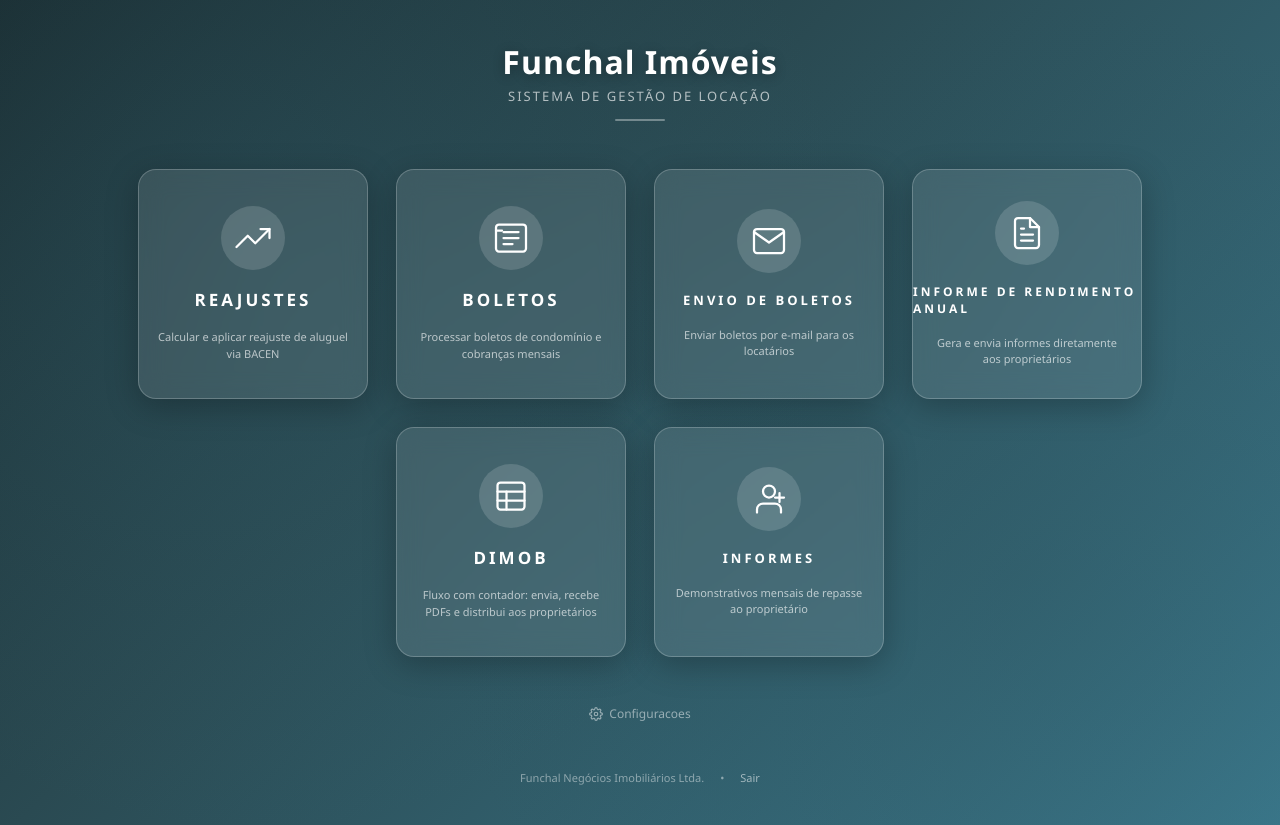
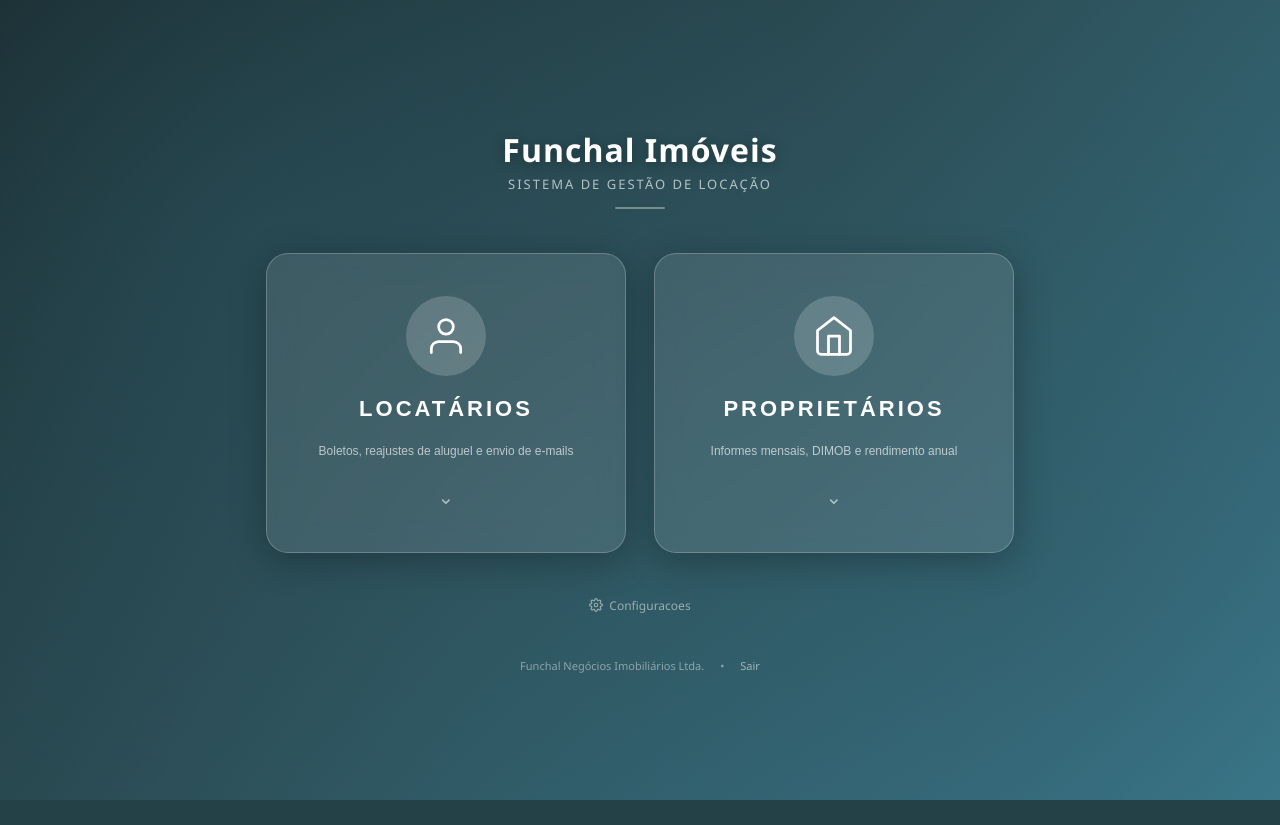
Before and after one commit to vithorafailde/sistema-boletos, a Flask app: page / in a window 1280 px wide. After the commit the page ends 800 px from the top, so only its background shows below. Run offline with Flask 3, Linux system fonts and the light colour scheme; the visitor is signed in with stand-in values (Sample User, id 1).

Commit message:
Redesenha home: dois paineis Locatarios / Proprietarios com sub-cards
Co-Authored-By: Claude Sonnet 4.6 <noreply@anthropic.com>

```diff
--- a/templates/home.html
+++ b/templates/home.html
@@ -17,8 +17,6 @@ body {
   position: relative;
   overflow: hidden;
 }
-
-/* Padrão geométrico de fundo */
 body::before {
   content: '';
   position: absolute;
@@ -35,41 +33,123 @@ body::before {
   display: flex;
   flex-direction: column;
   align-items: center;
-  gap: 48px;
+  gap: 44px;
   padding: 40px 20px;
   width: 100%;
 }
 
-/* Logo / cabeçalho */
-.brand {
-  text-align: center;
-  color: #fff;
-}
+/* Marca */
+.brand { text-align: center; color: #fff; }
 .brand-name {
-  font-size: 32px;
-  font-weight: 700;
+  font-size: 32px; font-weight: 700;
   letter-spacing: 1px;
   text-shadow: 0 2px 12px rgba(0,0,0,0.3);
 }
 .brand-sub {
+  font-size: 13px; color: rgba(255,255,255,0.65);
+  margin-top: 4px; letter-spacing: 2px; text-transform: uppercase;
+}
+.brand-divider {
+  width: 50px; height: 2px;
+  background: rgba(255,255,255,0.35);
+  margin: 14px auto 0; border-radius: 2px;
+}
+
+/* ── Painéis de grupo ── */
+.grupos-wrap {
+  display: flex;
+  gap: 28px;
+  justify-content: center;
+  flex-wrap: wrap;
+  width: 100%;
+  max-width: 760px;
+}
+
+.grupo-panel {
+  flex: 1;
+  min-width: 280px;
+  max-width: 360px;
+  height: 300px;
+  display: flex;
+  flex-direction: column;
+  align-items: center;
+  justify-content: center;
+  gap: 20px;
+  background: rgba(255,255,255,0.10);
+  backdrop-filter: blur(14px);
+  -webkit-backdrop-filter: blur(14px);
+  border: 1px solid rgba(255,255,255,0.22);
+  border-radius: 22px;
+  color: #fff;
+  cursor: pointer;
+  transition: all 0.24s ease;
+  box-shadow: 0 8px 36px rgba(0,0,0,0.28);
+  text-align: center;
+  padding: 32px 24px;
+}
+.grupo-panel:hover {
+  background: rgba(255,255,255,0.20);
+  transform: translateY(-7px);
+  box-shadow: 0 18px 52px rgba(0,0,0,0.38);
+  border-color: rgba(255,255,255,0.45);
+}
+.grupo-panel:active { transform: translateY(-2px); }
+
+.grupo-icon {
+  width: 80px; height: 80px;
+  border-radius: 50%;
+  background: rgba(255,255,255,0.18);
+  display: flex; align-items: center; justify-content: center;
+}
+.grupo-icon svg {
+  width: 44px; height: 44px;
+  stroke: #fff; stroke-width: 1.5;
+  fill: none; stroke-linecap: round; stroke-linejoin: round;
+}
+.grupo-label {
+  font-size: 22px; font-weight: 700;
+  letter-spacing: 3px; text-transform: uppercase;
+}
+.grupo-desc {
+  font-size: 12px; color: rgba(255,255,255,0.65);
+  line-height: 1.6;
+}
+.grupo-seta {
+  font-size: 20px; opacity: 0.55; margin-top: 4px;
+}
+
+/* ── Sub-cards view ── */
+.cards-view { display: none; flex-direction: column; align-items: center; gap: 32px; width: 100%; }
+.cards-view.ativo { display: flex; }
+
+.btn-voltar {
+  background: rgba(255,255,255,0.12);
+  border: 1px solid rgba(255,255,255,0.28);
+  color: rgba(255,255,255,0.85);
+  border-radius: 10px;
+  padding: 8px 22px;
   font-size: 13px;
-  color: rgba(255,255,255,0.65);
-  margin-top: 4px;
-  letter-spacing: 2px;
+  cursor: pointer;
+  transition: all 0.18s;
+  letter-spacing: 0.5px;
+  align-self: flex-start;
+  margin-left: 4px;
+}
+.btn-voltar:hover {
+  background: rgba(255,255,255,0.22);
+  color: #fff;
+}
+
+.grupo-titulo {
+  color: rgba(255,255,255,0.55);
+  font-size: 12px;
+  letter-spacing: 3px;
   text-transform: uppercase;
 }
-.brand-divider {
-  width: 50px;
-  height: 2px;
-  background: rgba(255,255,255,0.35);
-  margin: 14px auto 0;
-  border-radius: 2px;
-}
 
-/* Cards */
 .cards {
   display: flex;
-  gap: 28px;
+  gap: 26px;
   flex-wrap: wrap;
   justify-content: center;
 }
@@ -79,9 +159,9 @@ body::before {
   flex-direction: column;
   align-items: center;
   justify-content: center;
-  gap: 18px;
-  width: 230px;
-  height: 230px;
+  gap: 16px;
+  width: 220px;
+  height: 220px;
   background: rgba(255,255,255,0.10);
   backdrop-filter: blur(12px);
   -webkit-backdrop-filter: blur(12px);
@@ -99,61 +179,39 @@ body::before {
   box-shadow: 0 16px 48px rgba(0,0,0,0.35);
   border-color: rgba(255,255,255,0.45);
 }
-.card:active {
-  transform: translateY(-2px);
-}
+.card:active { transform: translateY(-2px); }
 
 .card-icon {
-  width: 64px;
-  height: 64px;
-  display: flex;
-  align-items: center;
-  justify-content: center;
+  width: 60px; height: 60px;
+  display: flex; align-items: center; justify-content: center;
   background: rgba(255,255,255,0.15);
-  border-radius: 50%;
-  padding: 14px;
+  border-radius: 50%; padding: 13px;
 }
 .card-icon svg {
-  width: 36px;
-  height: 36px;
-  stroke: #fff;
-  stroke-width: 1.5;
-  fill: none;
-  stroke-linecap: round;
-  stroke-linejoin: round;
+  width: 34px; height: 34px;
+  stroke: #fff; stroke-width: 1.5;
+  fill: none; stroke-linecap: round; stroke-linejoin: round;
 }
 .card-label {
-  font-size: 17px;
-  font-weight: 700;
-  letter-spacing: 3px;
-  text-transform: uppercase;
+  font-size: 14px; font-weight: 700;
+  letter-spacing: 2px; text-transform: uppercase; text-align: center;
 }
 .card-desc {
-  font-size: 11px;
-  color: rgba(255,255,255,0.65);
-  text-align: center;
-  padding: 0 18px;
-  line-height: 1.5;
+  font-size: 11px; color: rgba(255,255,255,0.65);
+  text-align: center; padding: 0 16px; line-height: 1.5;
 }
 
 /* Rodapé */
 .footer {
-  color: rgba(255,255,255,0.45);
-  font-size: 11px;
-  display: flex;
-  align-items: center;
-  gap: 16px;
+  color: rgba(255,255,255,0.45); font-size: 11px;
+  display: flex; align-items: center; gap: 16px;
 }
-.footer a {
-  color: rgba(255,255,255,0.55);
-  text-decoration: none;
-  transition: color .15s;
-}
-.footer a:hover {
-  color: rgba(255,255,255,0.9);
-}
+.footer a { color: rgba(255,255,255,0.55); text-decoration: none; transition: color .15s; }
+.footer a:hover { color: rgba(255,255,255,0.9); }
 
-@media(max-width: 520px) {
+@media(max-width: 600px) {
+  .grupos-wrap { flex-direction: column; align-items: center; }
+  .grupo-panel { width: 85vw; max-width: 340px; height: 240px; }
   .cards { flex-direction: column; align-items: center; }
   .card { width: 85vw; max-width: 300px; height: 200px; }
 }
@@ -168,9 +226,41 @@ body::before {
     <div class="brand-divider"></div>
   </div>
 
+  <!-- ── Vista principal: dois painéis ── -->
+  <div id="viewGrupos" class="grupos-wrap">
+
+    <button class="grupo-panel" onclick="abrirGrupo('locatarios')">
+      <div class="grupo-icon">
+        <svg viewBox="0 0 24 24">
+          <path d="M20 21v-2a4 4 0 00-4-4H8a4 4 0 00-4 4v2"/>
+          <circle cx="12" cy="7" r="4"/>
+        </svg>
+      </div>
+      <div class="grupo-label">Locatários</div>
+      <div class="grupo-desc">Boletos, reajustes de aluguel e envio de e-mails</div>
+      <div class="grupo-seta">&#8964;</div>
+    </button>
+
+    <button class="grupo-panel" onclick="abrirGrupo('proprietarios')">
+      <div class="grupo-icon">
+        <svg viewBox="0 0 24 24">
+          <path d="M3 9l9-7 9 7v11a2 2 0 01-2 2H5a2 2 0 01-2-2z"/>
+          <polyline points="9 22 9 12 15 12 15 22"/>
+        </svg>
+      </div>
+      <div class="grupo-label">Proprietários</div>
+      <div class="grupo-desc">Informes mensais, DIMOB e rendimento anual</div>
+      <div class="grupo-seta">&#8964;</div>
+    </button>
+
+  </div>
+
+  <!-- ── Sub-cards: Locatários ── -->
+  <div id="viewLocatarios" class="cards-view">
+    <button class="btn-voltar" onclick="voltarGrupos()">&#8592; Voltar</button>
+    <div class="grupo-titulo">Locatários</div>
     <div class="cards">
 
-    <!-- REAJUSTES -->
       <a href="/reajustes" class="card">
         <div class="card-icon">
           <svg viewBox="0 0 24 24">
@@ -182,7 +272,6 @@ body::before {
         <div class="card-desc">Calcular e aplicar reajuste de aluguel via BACEN</div>
       </a>
 
-    <!-- BOLETOS -->
       <a href="/boletos" class="card">
         <div class="card-icon">
           <svg viewBox="0 0 24 24">
@@ -190,14 +279,12 @@ body::before {
             <line x1="7" y1="8" x2="17" y2="8"/>
             <line x1="7" y1="12" x2="17" y2="12"/>
             <line x1="7" y1="16" x2="13" y2="16"/>
-          <line x1="2" y1="7" x2="6" y2="7"/>
           </svg>
         </div>
         <div class="card-label">Boletos</div>
         <div class="card-desc">Processar boletos de condomínio e cobranças mensais</div>
       </a>
 
-    <!-- ENVIO DE BOLETOS -->
       <a href="/envio_boletos" class="card">
         <div class="card-icon">
           <svg viewBox="0 0 24 24">
@@ -205,11 +292,32 @@ body::before {
             <polyline points="22,6 12,13 2,6"/>
           </svg>
         </div>
-      <div class="card-label" style="font-size:13px">Envio de Boletos</div>
+        <div class="card-label">Envio de Boletos</div>
         <div class="card-desc">Enviar boletos por e-mail para os locatários</div>
       </a>
 
-    <!-- INFORME ANUAL -->
+    </div>
+  </div>
+
+  <!-- ── Sub-cards: Proprietários ── -->
+  <div id="viewProprietarios" class="cards-view">
+    <button class="btn-voltar" onclick="voltarGrupos()">&#8592; Voltar</button>
+    <div class="grupo-titulo">Proprietários</div>
+    <div class="cards">
+
+      <a href="/boletos?informes=1" class="card">
+        <div class="card-icon">
+          <svg viewBox="0 0 24 24">
+            <path d="M20 21v-2a4 4 0 00-4-4H8a4 4 0 00-4 4v2"/>
+            <circle cx="12" cy="7" r="4"/>
+            <line x1="16" y1="11" x2="22" y2="11"/>
+            <line x1="19" y1="8" x2="19" y2="14"/>
+          </svg>
+        </div>
+        <div class="card-label">Informes</div>
+        <div class="card-desc">Demonstrativos mensais de repasse ao proprietário</div>
+      </a>
+
       <a href="/informe_anual" class="card">
         <div class="card-icon">
           <svg viewBox="0 0 24 24">
@@ -220,11 +328,10 @@ body::before {
             <line x1="8" y1="9" x2="10" y2="9"/>
           </svg>
         </div>
-      <div class="card-label" style="font-size:12px">Informe de Rendimento Anual</div>
-      <div class="card-desc">Gera e envia informes diretamente aos propriet&aacute;rios</div>
+        <div class="card-label" style="font-size:12px">Informe Anual</div>
+        <div class="card-desc">Gera e envia informes diretamente aos proprietários</div>
       </a>
 
-    <!-- DIMOB -->
       <a href="/dimob" class="card">
         <div class="card-icon">
           <svg viewBox="0 0 24 24">
@@ -235,23 +342,10 @@ body::before {
           </svg>
         </div>
         <div class="card-label">DIMOB</div>
-      <div class="card-desc">Fluxo com contador: envia, recebe PDFs e distribui aos propriet&aacute;rios</div>
+        <div class="card-desc">Fluxo com contador: envia, recebe PDFs e distribui aos proprietários</div>
       </a>
 
-    <!-- INFORMES AO PROPRIETÁRIO -->
-    <a href="/boletos?informes=1" class="card">
-      <div class="card-icon">
-        <svg viewBox="0 0 24 24">
-          <path d="M20 21v-2a4 4 0 00-4-4H8a4 4 0 00-4 4v2"/>
-          <circle cx="12" cy="7" r="4"/>
-          <line x1="16" y1="11" x2="22" y2="11"/>
-          <line x1="19" y1="8" x2="19" y2="14"/>
-        </svg>
     </div>
-      <div class="card-label" style="font-size:13px">Informes</div>
-      <div class="card-desc">Demonstrativos mensais de repasse ao proprietário</div>
-    </a>
-
   </div>
 
   {% if is_admin %}
@@ -262,11 +356,29 @@ body::before {
   {% endif %}
 
   <div class="footer">
-    <span>Funchal Neg&oacute;cios Imobili&aacute;rios Ltda.</span>
+    <span>Funchal Negócios Imobiliários Ltda.</span>
     <span>&bull;</span>
     <a href="/logout">Sair</a>
   </div>
 
 </div>
+
+<script>
+function abrirGrupo(grupo) {
+  document.getElementById('viewGrupos').style.display = 'none';
+  document.getElementById('viewLocatarios').classList.remove('ativo');
+  document.getElementById('viewProprietarios').classList.remove('ativo');
+  document.getElementById('viewGrupos').style.display = 'none';
+
+  const id = grupo === 'locatarios' ? 'viewLocatarios' : 'viewProprietarios';
+  document.getElementById(id).classList.add('ativo');
+}
+
+function voltarGrupos() {
+  document.getElementById('viewLocatarios').classList.remove('ativo');
+  document.getElementById('viewProprietarios').classList.remove('ativo');
+  document.getElementById('viewGrupos').style.display = '';
+}
+</script>
 </body>
 </html>
```
Lines whose indentation alone changed are shown as unchanged.
